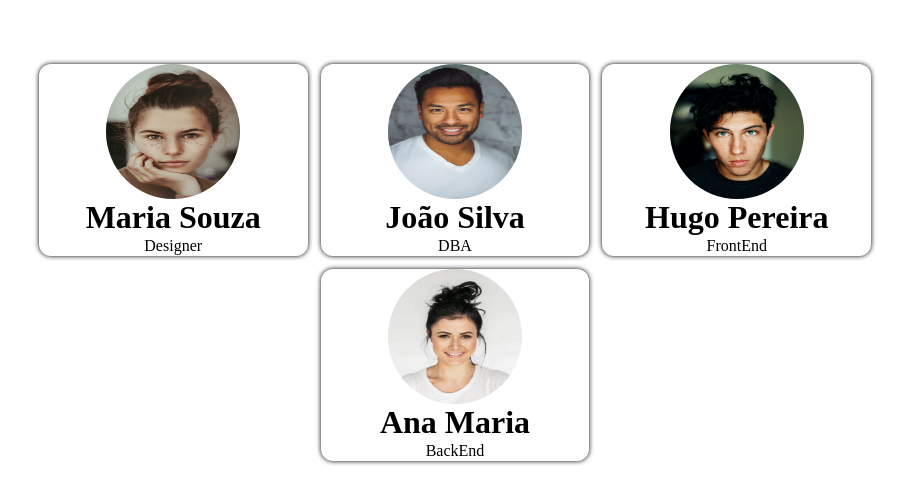
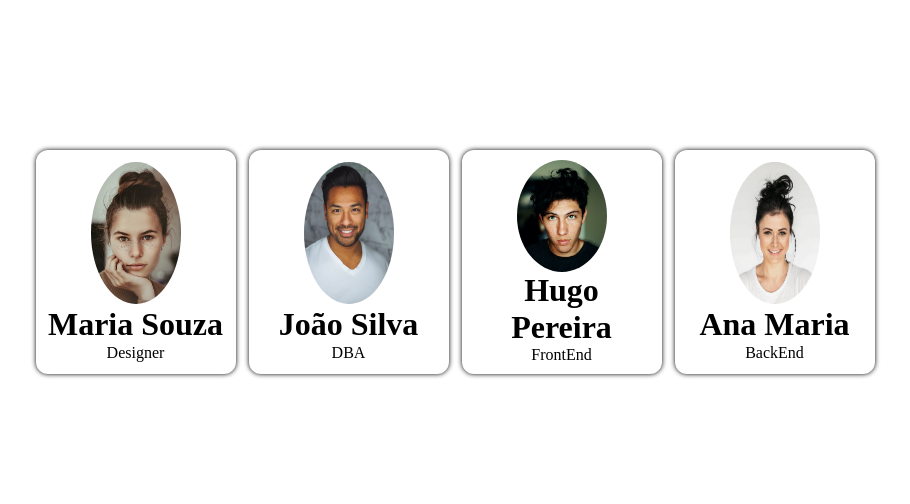
Before and after one commit to AlexGomes34/PROJETO_FUNCIONARIOS_PEND1, a plain HTML site: page index.html in a window 1280 px wide. Shown: the part 138-642 px from the top of the page, without its empty margins (185-1095 px from the left). Drawn offline with Linux system fonts and the light colour scheme.

Commit message:
funcionarios funcionando

```diff
--- a/index.html
+++ b/index.html
@@ -1,5 +1,5 @@
 <!DOCTYPE html>
-<html lang="en">
+<html lang="pt-br">
 <head>
     <meta charset="UTF-8">
     <meta name="viewport" content="width=device-width, initial-scale=1.0">
--- a/style.css
+++ b/style.css
@@ -10,17 +10,14 @@
     --cargo: attr(subtitle)
 }
 body{
-    display: flex;
+    display: grid;
     height: 100vh;
-    background-color: white;
-    color: black;
-    place-content: center;
-    align-items: center;
+    place-items: center;
 }
 .funcionario{
     flex-wrap: wrap;
-    height: 30%;
-    width: 70%;
+    height: auto;
+    width: 100%;
     gap: 13px;
     display: flex;
     flex-direction: row;
@@ -30,12 +27,13 @@ body{
 
 }
 .container{
+    padding: 10px;
     display:flex;
     flex-direction: column;
     align-items: center;
     justify-content: space-evenly;
-    height: 80%;
-    width: 30%;
+    height: auto;
+    width: 200px;
     box-shadow: 0 0 5px 0;
     border-radius: 12px;
 }
```
